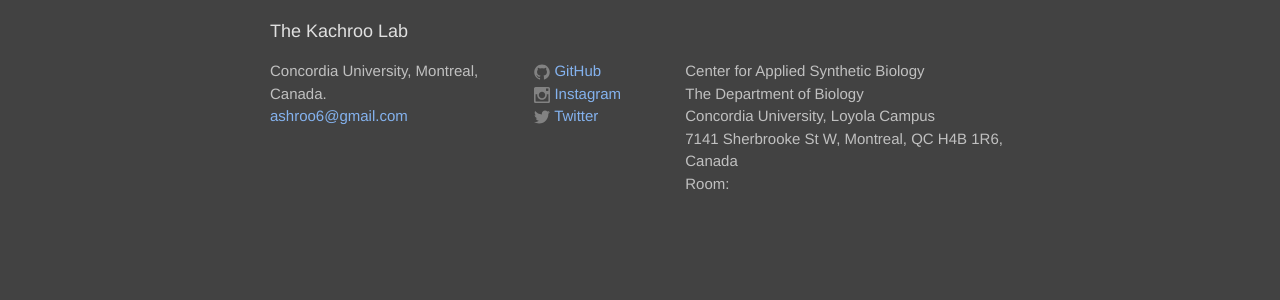
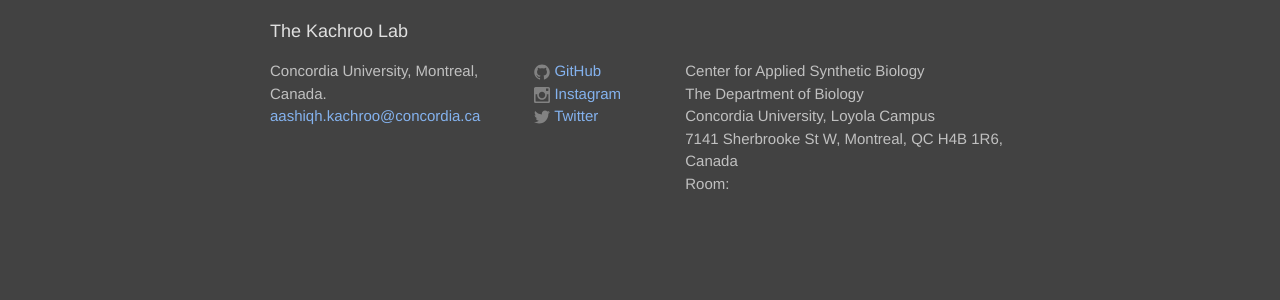
Before and after one commit to kachroolab/kachroolab, a Jekyll site: the page built from software.html, in a window 1280 px wide. Shown: the part 179-479 px from the top of the page. Built offline with Jekyll 4.4.1, drawn with Linux system fonts in a browser that asks for light colours.

Commit message:
new email

```diff
--- a/_config.yml
+++ b/_config.yml
@@ -1,7 +1,7 @@
 # Site settings
 title: The Kachroo Lab
 address: Concordia University, Montreal, Canada.
-email: ashroo6@gmail.com
+email: aashiqh.kachroo@concordia.ca
 description: > # this means to ignore newlines until "baseurl:"
   Center for Applied Synthetic Biology<br>
   The Department of Biology<br>
```
Also changed, not shown: 1 other file.
